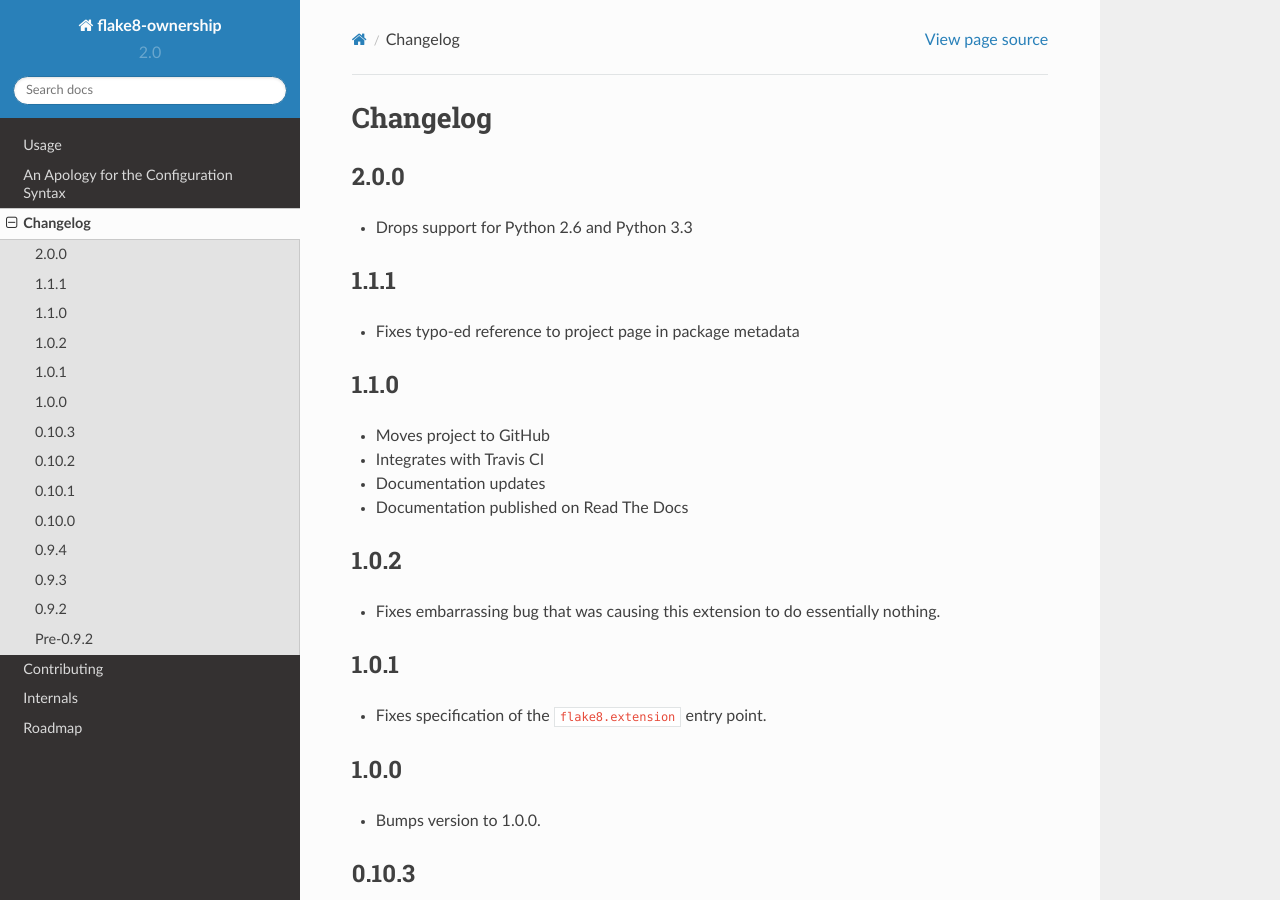
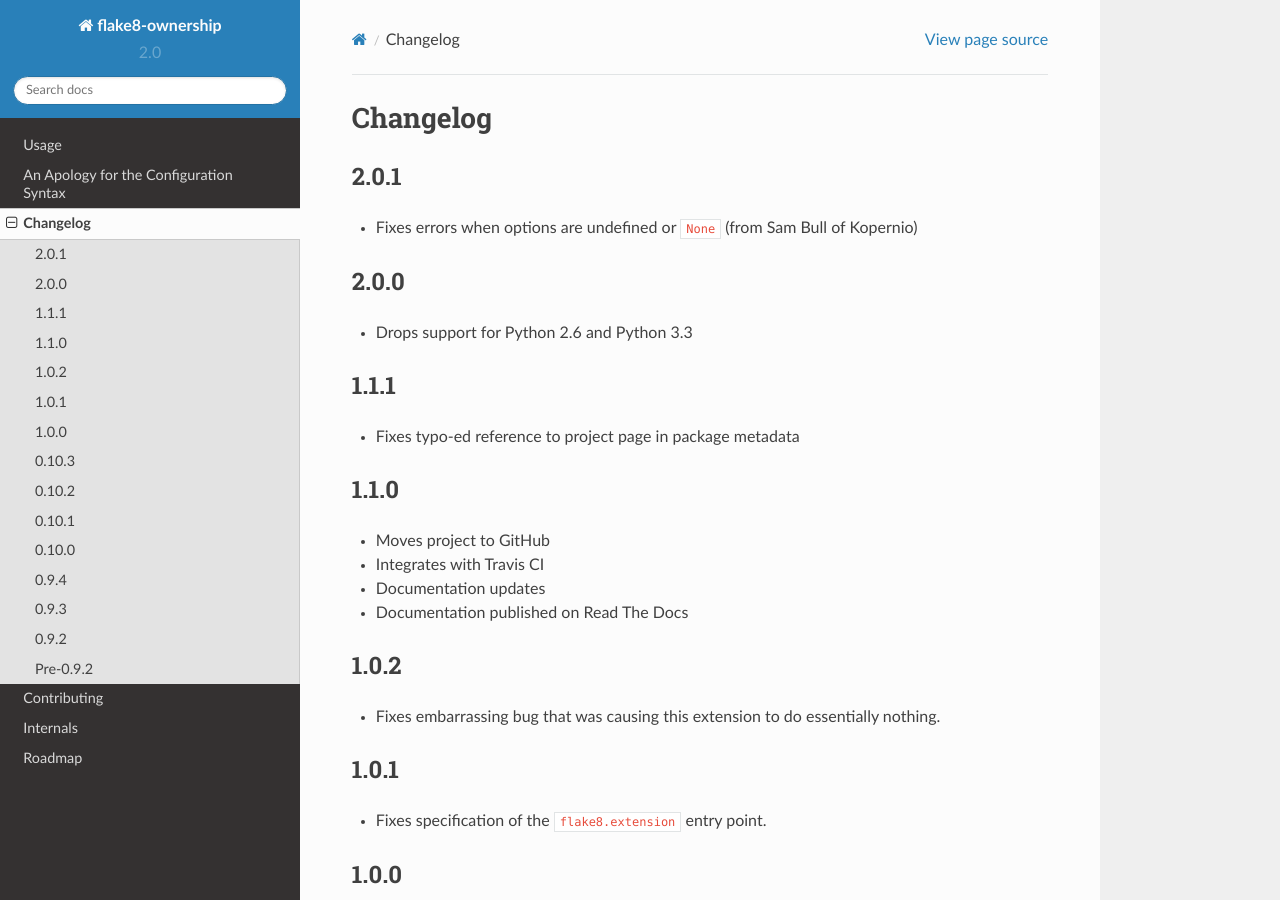
Before and after one commit to decafjoe/flake8-ownership, a Sphinx documentation site: the page built from doc/changelog.rst, in a window 1280 px wide and 900 px high. Built offline with Sphinx 7.4.7 and the Read the Docs theme 2.0.0, drawn with Linux system fonts in a browser that asks for light colours.

Commit message:
Updates changelog in preparation for 2.0.1 release.

```diff
--- a/doc/changelog.rst
+++ b/doc/changelog.rst
@@ -2,6 +2,12 @@
 ===========
  Changelog
 ===========
+
+2.0.1
+=====
+
+* Fixes errors when options are undefined or ``None`` (from Sam Bull
+  of Kopernio)
 
 2.0.0
 =====
```
